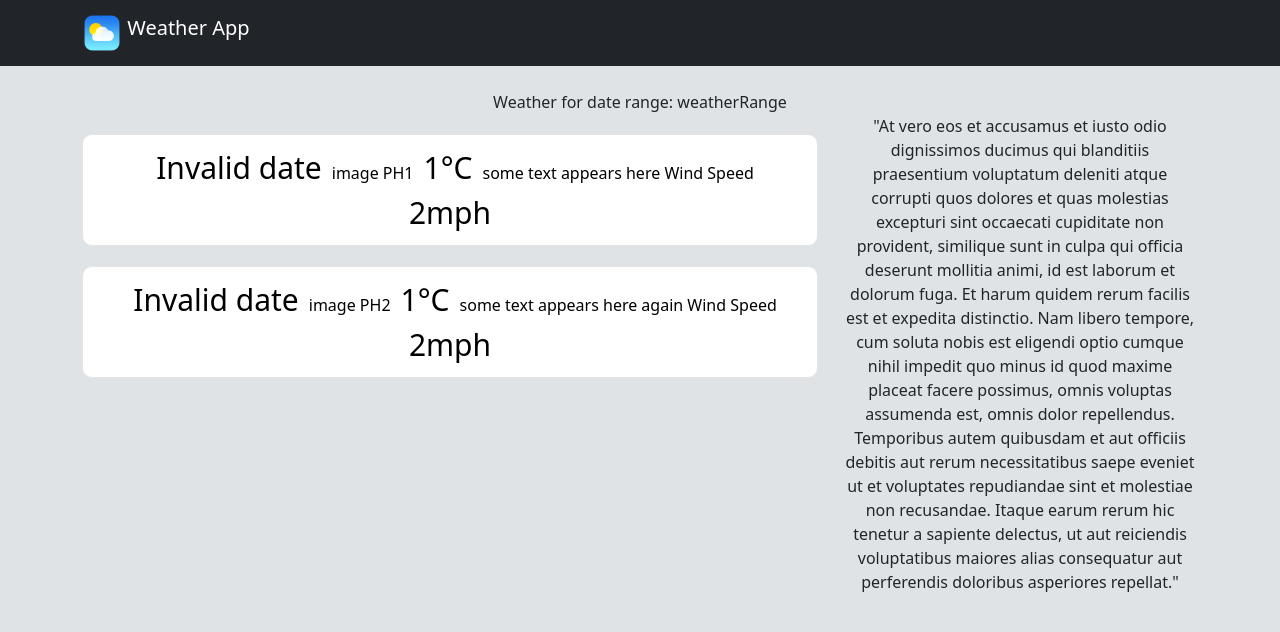
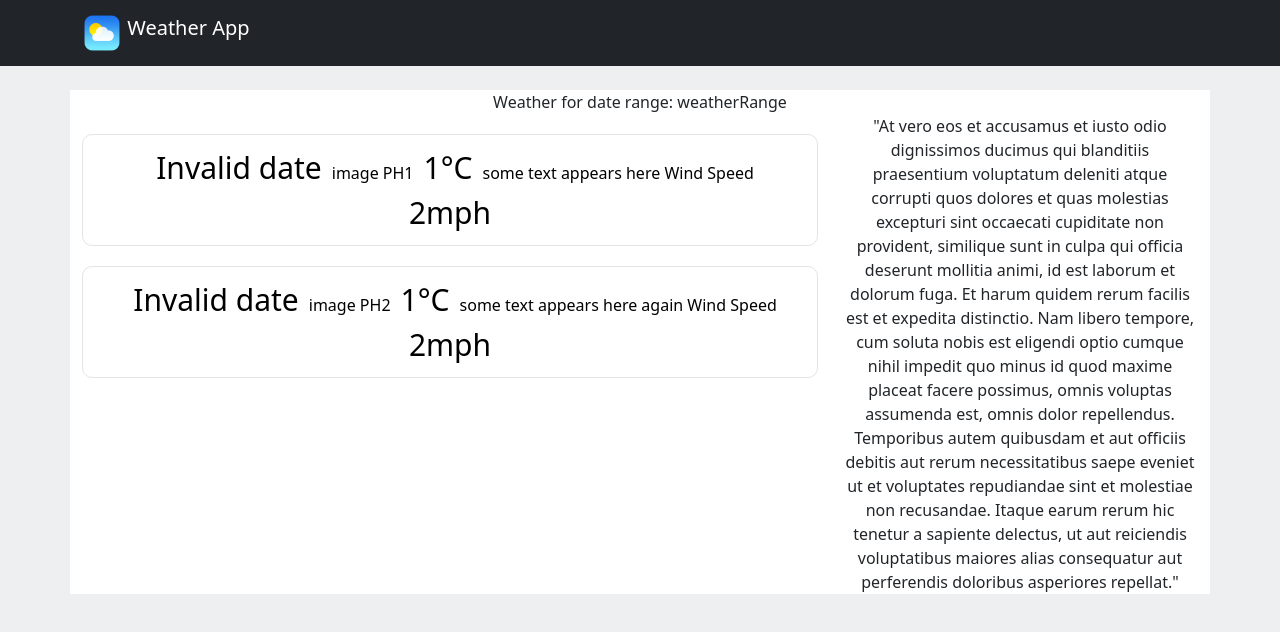
Before and after one commit to Alyzande/weatherapp, a React (Create React App) app: page / in a window 1280 px wide. Shown: the top 632 px of the page. Built offline with nearby package versions, Linux system fonts and the light colour scheme; no server answers.

Commit message:
css fiddle

```diff
--- a/src/ApiClient.js
+++ b/src/ApiClient.js
@@ -18,7 +18,7 @@ export class ApiClient {
     }
 
     getWeather(){
-        return this.getWeatherList("https://api.openweathermap.org/data/2.5/onecall?lat=53.382969&lon=-1.4659&exclude=hourly,minutely&units=metric&appid=10f8ebf1d0c06f8e93882e24c19e88eb")
+        return this.getWeatherList("https://api.openweathermap.org/data/2.5/onecall?lat=53.382969&lon=-1.4659&exclude=hourly,minutely&units=metric&appid=9c78fa45e1c21da83e6115229a3b7a70")
 
     }
 
--- a/src/App.css
+++ b/src/App.css
@@ -2,7 +2,10 @@
   text-align: center;
 }
 body {
-  background-color: #e0e3e6 !important;
+  background-color: #eeeff0 !important;
+}
+.bob {
+  background-color: white;
 }
 
 .App-header {
--- a/src/App.js
+++ b/src/App.js
@@ -95,7 +95,7 @@ const buildDivs = () =>{
     </Container>
   </Navbar>
   <br />
-    <Container>
+    <Container className="bob">
             Weather for date range: weatherRange
       <Row >
       <Col sm={8}>
```
